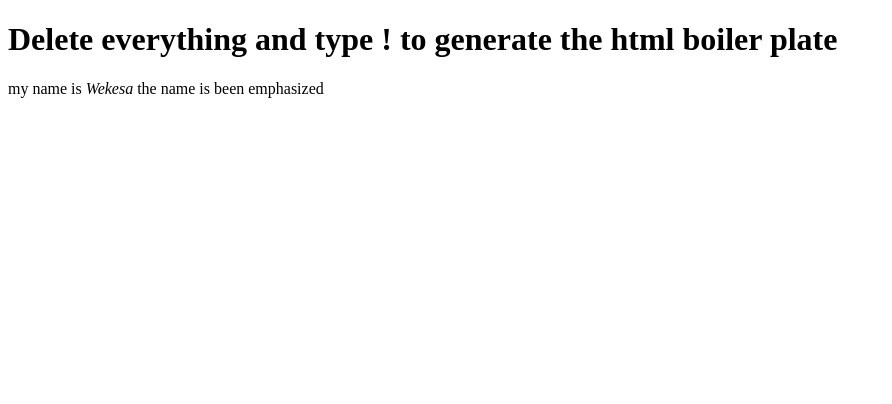
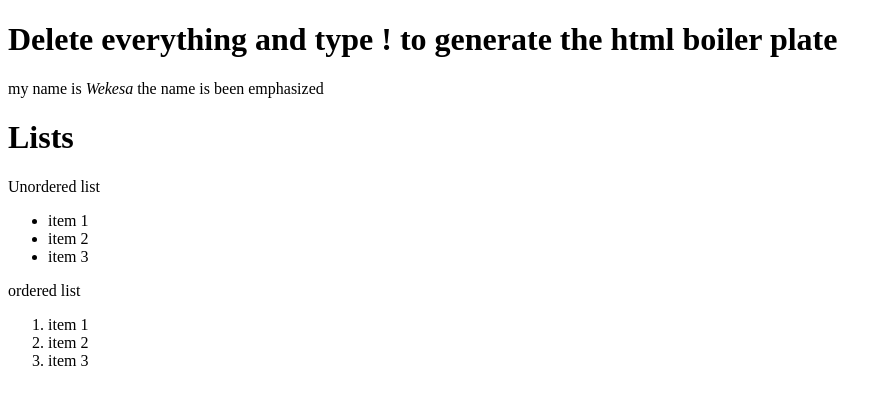
Before and after one commit to WekesaN/html-boilerplate, a plain HTML site: page index.html in a window 1280 px wide. Shown: the whole page, without its empty margins (0-892 px from the left). Drawn offline with Linux system fonts and the light colour scheme.

Commit message:
added ordered and unordered lists

```diff
--- a/index.html
+++ b/index.html
@@ -9,5 +9,18 @@
   <body>
     <h1>Delete everything and type ! to generate the html boiler plate</h1>
     <p>my name is <em>Wekesa</em> the name is been emphasized</p>
+    <h1>Lists</h1>
+    <p>Unordered list</p>
+    <ul>
+      <li>item 1</li>
+      <li>item 2</li>
+      <li>item 3</li>
+    </ul>
+    <p>ordered list</p>
+    <ol>
+      <li>item 1</li>
+      <li>item 2</li>
+      <li>item 3</li>
+    </ol>
   </body>
 </html>
```
